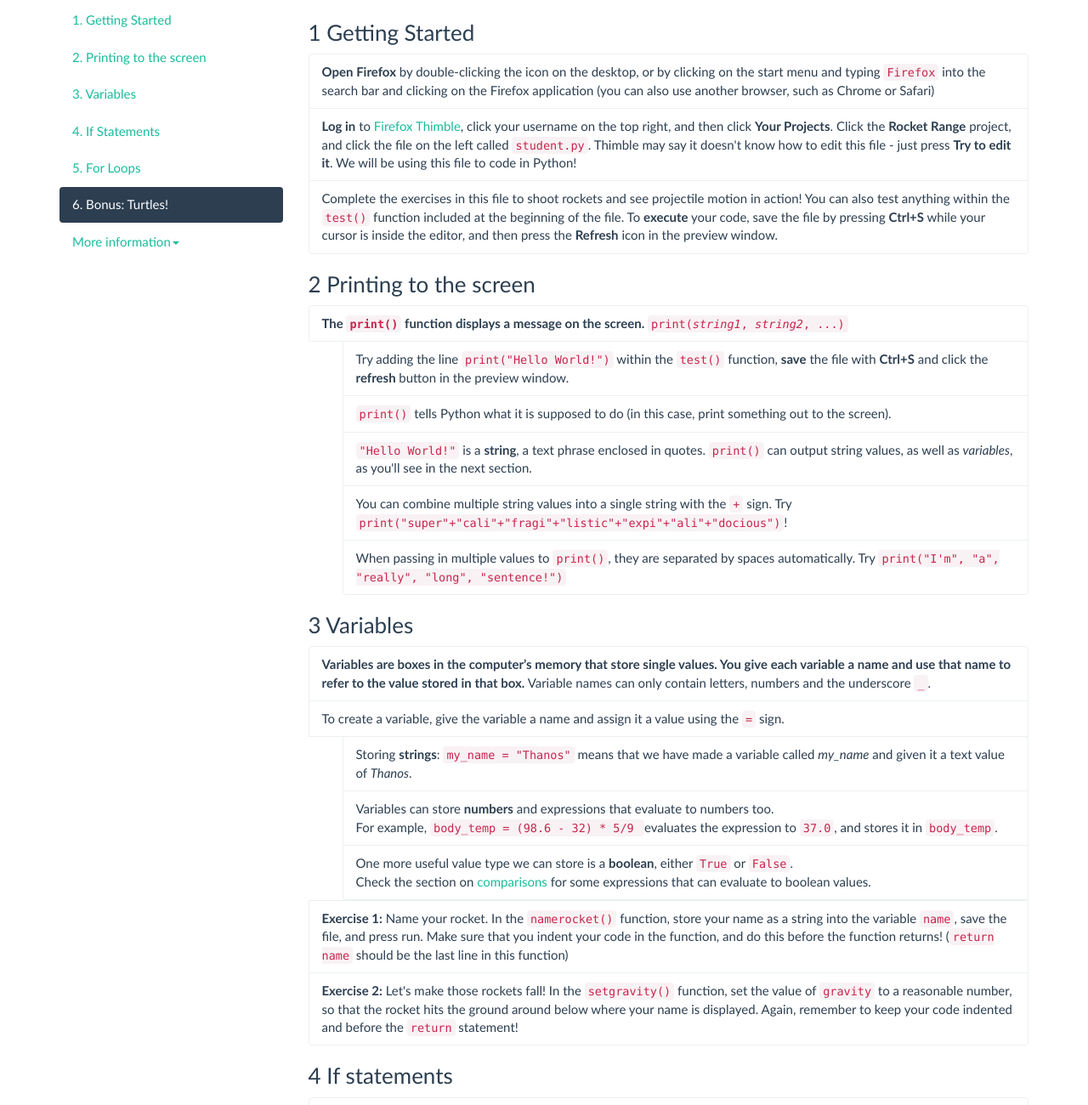
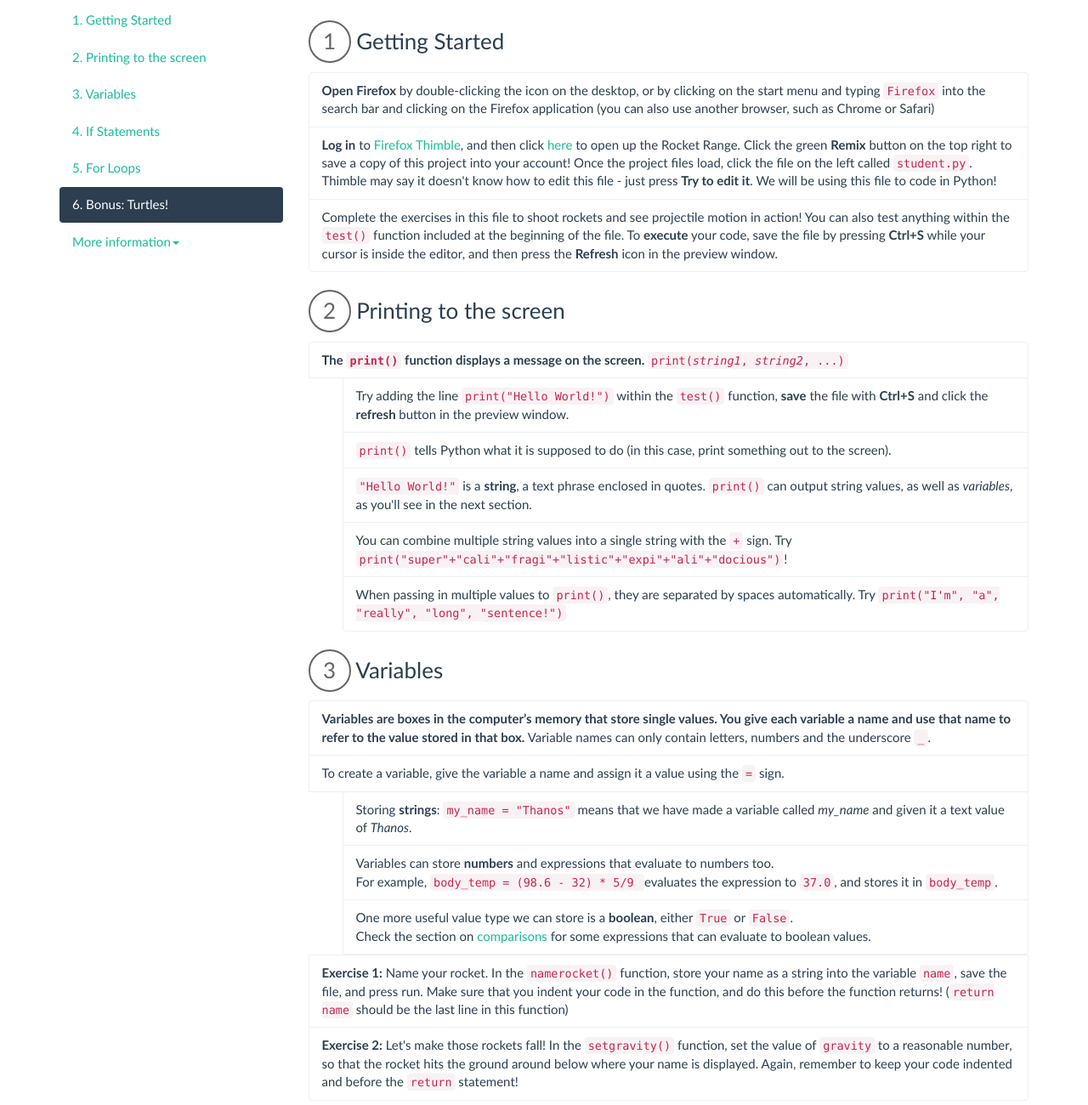
Before and after one commit to kimalser/physcscamp, a plain HTML site: page python.html in a window 1280 px wide. Shown: the part 279-1579 px from the top of the page at 85% size. Drawn offline with nearby package versions, Linux system fonts and the light colour scheme.

Commit message:
updated remix instructions

```diff
--- a/python.html
+++ b/python.html
@@ -76,10 +76,10 @@ Webpage created by Jessica Wong in 2016.
 
 				<div class="col-md-9 content">
 					<section id="setuppython">
-					<h3><span class="numbercircle">1</span> Getting Started</h3>
+					<h3><span class="numberCircle">1</span> Getting Started</h3>
 					<ol class="list-group">
 						<li class="list-group-item"><strong>Open Firefox</strong> by double-clicking the icon on the desktop, or by clicking on the start menu and typing <code>Firefox</code> into the search bar and clicking on the Firefox application (you can also use another browser, such as Chrome or Safari)</li>
-						<li class="list-group-item"><strong>Log in</strong> to <a href="https://thimble.mozilla.org">Firefox Thimble</a>, click your username on the top right, and then click <b>Your Projects</b>. Click the <b>Rocket Range</b> project, and click the file on the left called <code>student.py</code>. Thimble may say it doesn't know how to edit this file - just press <b>Try to edit it</b>. We will be using this file to code in Python!</li>
+						<li class="list-group-item"><strong>Log in</strong> to <a href="https://thimble.mozilla.org">Firefox Thimble</a>, and then click <a href="https://thimbleprojects.org/contrl31/508813">here</a> to open up the Rocket Range. Click the green <b>Remix</b> button on the top right to save a copy of this project into your account! Once the project files load, click the file on the left called <code>student.py</code>. Thimble may say it doesn't know how to edit this file - just press <b>Try to edit it</b>. We will be using this file to code in Python!</li>
 						<li class="list-group-item">
 							Complete the exercises in this file to shoot rockets and see projectile motion in action! You can also test anything within the <code>test()</code> function included at the beginning of the file. To <b>execute</b> your code, save the file by pressing <b>Ctrl+S</b> while your cursor is inside the editor, and then press the <b>Refresh</b> icon in the preview window.
 						</li>
@@ -89,7 +89,7 @@ Webpage created by Jessica Wong in 2016.
 					</section>
 
 					<section id="howtooutput">
-					<h3><span class="numbercircle">2</span> Printing to the screen</h3>
+					<h3><span class="numberCircle">2</span> Printing to the screen</h3>
 					<ol class="list-group">
 						<li class="list-group-item">
 							<strong>The <code>print()</code> function displays a message on the screen.</strong>
@@ -116,7 +116,7 @@ Webpage created by Jessica Wong in 2016.
 					</section>
 
 					<section id="variables">
-					<h3><span class="numbercircle">3</span> Variables</h3>
+					<h3><span class="numberCircle">3</span> Variables</h3>
 					<ol class="list-group">
 						<li class="list-group-item"><strong>Variables are boxes in the computer’s memory that store single values. You give each variable a name and use that name to refer to the value stored in that box.</strong> Variable names can only contain letters, numbers and the underscore <code>_</code>.</li>
 
@@ -142,7 +142,7 @@ Webpage created by Jessica Wong in 2016.
 					</section>
 
 					<section id="ifstatement">
-						<h3><span class="numbercircle">4</span> If statements</h3>
+						<h3><span class="numberCircle">4</span> If statements</h3>
 						<ol class="list-group">
 							<li class="list-group-item">In Python you can use <strong><code>if</code> statements </strong> to run commands under a certain <b>condition</b>. For example: <br>
 								<code>
@@ -185,7 +185,7 @@ Webpage created by Jessica Wong in 2016.
 					</section>
 
 					<section id="forloop">
-						<h3><span class="numbercircle">5</span> For Loops</h3>
+						<h3><span class="numberCircle">5</span> For Loops</h3>
 						<ol class="list-group">
 							<li class="list-group-item"><code>for</code> loops are used when you want instructions to repeat a certain number of times</strong>.
 							<br>For example, if we wanted to print <code>"Hello World!"</code> 5 times:</li>
@@ -204,7 +204,7 @@ Webpage created by Jessica Wong in 2016.
 					</section>
 
 					<section id="turtles">
-						<h3><span class="numbercircle">6</span> Bonus: Turtles!</h3>
+						<h3><span class="numberCircle">6</span> Bonus: Turtles!</h3>
 						<ol class="list-group">
 							<li class="list-group-item">
 								Our code uses <code>turtle</code> graphics, a python library, to draw fireworks onto the Thimble webpage. Turtles are digital animals in Python that can move anywhere on the screen.<br>
```
